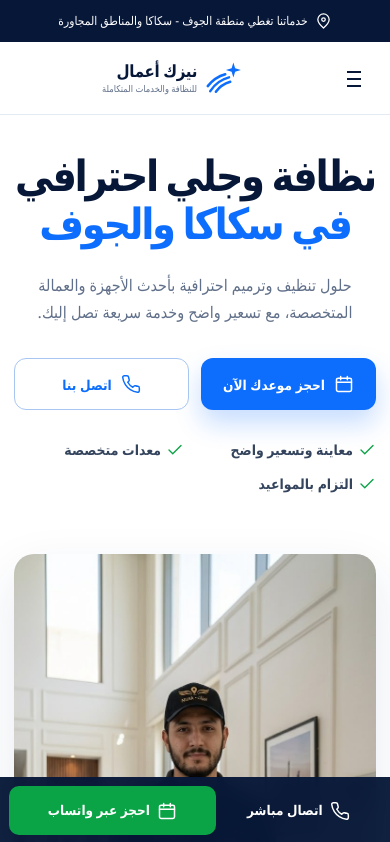
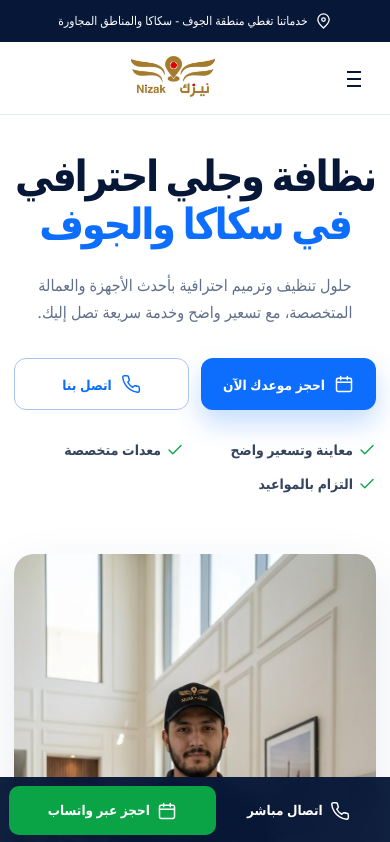
Before and after one commit to khalbalawi/nizak-cleaning-sakaka, a plain HTML site: page index.html in a window 390 px wide. Shown: the top 842 px of the page. Drawn offline with Linux system fonts and the light colour scheme.

Commit message:
اعتماد الشعار الرسمي لمؤسسة نيزك

```diff
--- a/index.html
+++ b/index.html
@@ -23,9 +23,8 @@
 
     <header class="site-header">
       <div class="container header-inner">
-        <a class="brand" href="#home" aria-label="نيزك أعمال - الرئيسية">
-          <svg class="brand-mark" viewBox="0 0 64 64" aria-hidden="true"><path d="M47 7l2.8 9.2L59 19l-9.2 2.8L47 31l-2.8-9.2L35 19l9.2-2.8L47 7Z"/><path d="M40 31C28 34 17 42 10 53M42 38C32 41 24 47 19 54M34 26C23 29 14 35 6 45" fill="none" stroke="currentColor" stroke-width="4" stroke-linecap="round"/></svg>
-          <span><strong>نيزك أعمال</strong><small>للنظافة والخدمات المتكاملة</small></span>
+        <a class="brand" href="#home" aria-label="نيزك - الرئيسية">
+          <img class="brand-logo" src="nizak-logo.png" alt="شعار مؤسسة نيزك أعمال" width="621" height="401">
         </a>
 
         <button class="menu-toggle" type="button" aria-label="فتح القائمة" aria-expanded="false">
@@ -206,7 +205,7 @@
 
     <footer class="footer">
       <div class="container footer-grid">
-        <div class="footer-brand"><a class="brand brand-light" href="#home"><svg class="brand-mark" viewBox="0 0 64 64"><path d="M47 7l2.8 9.2L59 19l-9.2 2.8L47 31l-2.8-9.2L35 19l9.2-2.8L47 7Z"/><path d="M40 31C28 34 17 42 10 53M42 38C32 41 24 47 19 54M34 26C23 29 14 35 6 45" fill="none" stroke="currentColor" stroke-width="4" stroke-linecap="round"/></svg><span><strong>نيزك أعمال</strong><small>للنظافة والخدمات المتكاملة</small></span></a><p>نعتني بالتفاصيل لتستمتع بمكان أنظف وأكثر راحة.</p></div>
+        <div class="footer-brand"><a class="brand brand-light" href="#home" aria-label="نيزك - الرئيسية"><img class="brand-logo" src="nizak-logo.png" alt="شعار مؤسسة نيزك أعمال" width="621" height="401"></a><p>نعتني بالتفاصيل لتستمتع بمكان أنظف وأكثر راحة.</p></div>
         <div><h3>روابط سريعة</h3><a href="#services">خدماتنا</a><a href="#why-us">لماذا نحن</a><a href="#faq">الأسئلة الشائعة</a><a href="#booking">احجز الآن</a></div>
         <div><h3>تواصل معنا</h3><a href="tel:0539397049" dir="ltr">053 939 7049</a><span>سكاكا - الجوف</span><span>@nizak3939</span></div>
         <div><h3>تابعنا</h3><div class="socials socials-footer"><a href="https://www.instagram.com/nizak3939" target="_blank" rel="noreferrer">IG</a><a href="https://www.snapchat.com/add/nizak3939" target="_blank" rel="noreferrer">SC</a><a href="https://www.tiktok.com/@nizak3939" target="_blank" rel="noreferrer">TT</a></div></div>
--- a/styles.css
+++ b/styles.css
@@ -34,7 +34,8 @@ button, a { -webkit-tap-highlight-color: transparent; }
 .coverage-inner .icon { width: 17px; }
 .site-header { position: sticky; top: 0; z-index: 100; background: rgba(255,255,255,.94); border-bottom: 1px solid rgba(220,229,241,.8); backdrop-filter: blur(14px); }
 .header-inner { min-height: 86px; display: flex; align-items: center; justify-content: space-between; gap: 32px; }
-.brand { display: inline-flex; align-items: center; gap: 10px; min-width: 220px; }
+.brand { display: inline-flex; align-items: center; min-width: 132px; }
+.brand-logo { display: block; width: auto; height: 68px; object-fit: contain; }
 .brand-mark { width: 48px; height: 48px; color: var(--blue); fill: currentColor; flex: none; }
 .brand span { display: flex; flex-direction: column; line-height: 1.35; }
 .brand strong { font-size: 1.28rem; letter-spacing: -.02em; }
@@ -189,7 +190,8 @@ fieldset.field { margin: 0; padding: 0; border: 0; }
 
 .footer { color: #cbd6e8; background: var(--navy); padding: 64px 0 20px; }
 .footer-grid { display: grid; grid-template-columns: 1.5fr repeat(3, 1fr); gap: 54px; }
-.brand-light { color: #fff; }.brand-light .brand-mark { color: #65a3ff; }.brand-light small { color: #aebdd2; }
+.brand-light { color: #fff; }
+.brand-light .brand-logo { width: 168px; height: auto; padding: 8px; background: #fff; border-radius: 14px; }
 .footer-brand p { max-width: 300px; color: #91a2bc; font-size: .86rem; }
 .footer-grid h3 { margin: 5px 0 17px; color: #fff; font-size: .94rem; }
 .footer-grid > div:not(:first-child) > a, .footer-grid > div:not(:first-child) > span { display: block; margin: 8px 0; font-size: .83rem; }
@@ -232,6 +234,7 @@ fieldset.field { margin: 0; padding: 0; border: 0; }
   .coverage-inner > a { display: none; }
   .header-inner { min-height: 72px; gap: 10px; }
   .brand { min-width: 0; gap: 7px; }
+  .brand-logo { height: 54px; }
   .brand-mark { width: 40px; height: 40px; }
   .brand strong { font-size: 1.05rem; }
   .brand small { font-size: .58rem; }
@@ -280,6 +283,7 @@ fieldset.field { margin: 0; padding: 0; border: 0; }
   .footer { padding-bottom: 92px; }
   .footer-grid { grid-template-columns: 1fr 1fr; gap: 36px 20px; }
   .footer-brand { grid-column: 1 / -1; }
+  .brand-light .brand-logo { width: 150px; height: auto; }
   .footer-grid > div:last-child { grid-column: 2; }
   .footer-bottom { display: block; text-align: center; }
   .footer-bottom a { display: inline-block; margin-top: 10px; }
```
Also changed, not shown: nizak-logo.png (added).
